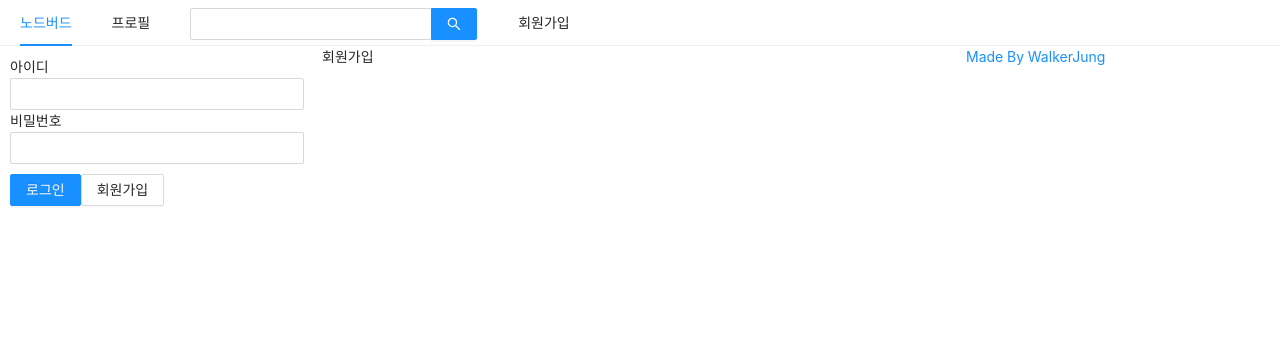
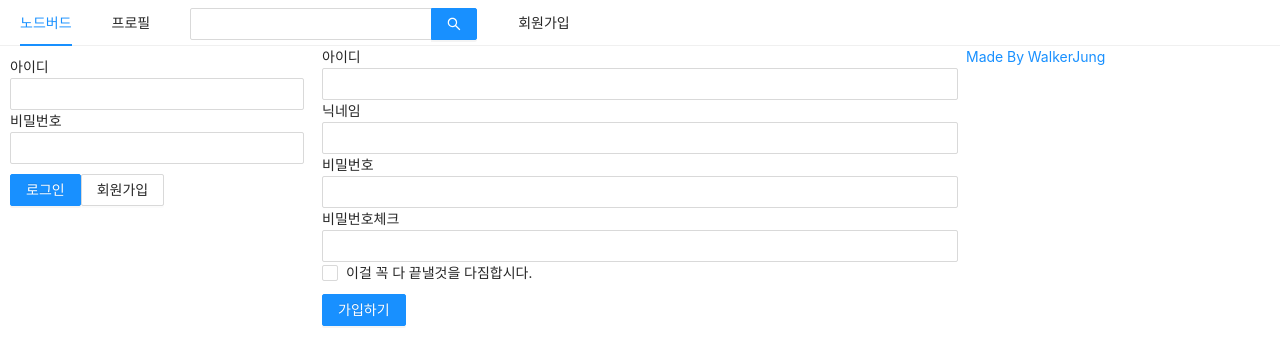
Before and after one commit to walkerJung/next-nodebird-front, a Next.js app: page /signup in a window 1280 px wide. Shown: the top 364 px of the page. Built offline with nearby package versions, Linux system fonts and the light colour scheme.

Commit message:
# 회원가입 페이지, 커스텀 hook 추가

```diff
--- a/components/LoginForm.js
+++ b/components/LoginForm.js
@@ -1,7 +1,9 @@
 import { Button, Form, Input } from "antd";
-import { useState, useCallback } from "react";
+import { useCallback } from "react";
 import Link from "next/link";
 import styled from "styled-components";
+import PropTypes from "prop-types";
+import useInput from "../hooks/useInput";
 
 const ButtonWrapper = styled.div`
   margin-top: 10px;
@@ -12,14 +14,8 @@
 `;
 
 const LoginForm = ({ setIsLoggedIn }) => {
-  const [id, setId] = useState();
-  const [password, setPassword] = useState();
-  const onChangeId = useCallback((e) => {
-    setId(e.target.value);
-  }, []);
-  const onChangePassword = useCallback((e) => {
-    setPassword(e.target.value);
-  }, []);
+  const [id, onChangeId] = useInput("");
+  const [password, onChangePassword] = useInput("");
   const onSubmitForm = useCallback(() => {
     console.log(id, password);
     setIsLoggedIn(true);
@@ -55,4 +51,9 @@
     </FormWrapper>
   );
 };
+
+LoginForm.propTypes = {
+  setIsLoggedIn: PropTypes.func.isRequired,
+};
+
 export default LoginForm;
--- /dev/null
+++ b/hooks/useInput.js
@@ -0,0 +1,9 @@
+import { useState, useCallback } from "react";
+
+export default (initialValue = null) => {
+  const [value, setValue] = useState(initialValue);
+  const handler = useCallback((e) => {
+    setValue(e.target.value);
+  }, []);
+  return [value, handler];
+};
--- a/pages/signup.js
+++ b/pages/signup.js
@@ -1,14 +1,104 @@
 import AppLayout from "../components/AppLayout";
 import Head from "next/head";
+import { Form, Input, Checkbox, Button } from "antd";
+import { useCallback, useState } from "react";
+import useInput from "../hooks/useInput";
+import styled from "styled-components";
+
+const ErrorMessage = styled.div`
+  color: red;
+`;
 
 const Signup = () => {
+  const [id, onChangeId] = useInput("");
+  const [nickname, onChangeNickname] = useInput("");
+  const [password, onChangePassword] = useInput("");
+
+  const [passwordCheck, setPasswordCheck] = useState("");
+  const [passwordError, setPasswordError] = useState(false);
+  const onChangePasswordCheck = useCallback(
+    (e) => {
+      setPasswordCheck(e.target.value);
+      setPasswordError(e.target.value !== password);
+    },
+    [password]
+  );
+
+  const [term, setTerm] = useState("");
+  const [termError, setTermError] = useState(false);
+  const onChangeTerm = useCallback((e) => {
+    setTerm(e.target.checked);
+    setTermError(false);
+  }, []);
+
+  const onSubmit = useCallback(() => {
+    if (password !== passwordCheck) {
+      return setPasswordError(true);
+    }
+    if (!term) {
+      return setTermError(true);
+    }
+    console.log(id, nickname, password);
+  }, [password, passwordCheck, term]);
   return (
-    <>
+    <AppLayout>
       <Head>
         <title>NodeBird | 회원가입</title>
       </Head>
-      <AppLayout>회원가입</AppLayout>
-    </>
+      <Form onFinish={onSubmit}>
+        <div>
+          <label htmlFor="user-id">아이디</label>
+          <br />
+          <Input name="user-id" value={id} onChange={onChangeId} required />
+        </div>
+        <div>
+          <label htmlFor="user-nickname">닉네임</label>
+          <br />
+          <Input
+            name="user-nick"
+            value={nickname}
+            onChange={onChangeNickname}
+            required
+          />
+        </div>
+        <div>
+          <label htmlFor="user-password">비밀번호</label>
+          <br />
+          <Input
+            name="user-password"
+            type="password"
+            value={password}
+            onChange={onChangePassword}
+            required
+          />
+        </div>
+        <div>
+          <label htmlFor="user-password-check">비밀번호체크</label>
+          <br />
+          <Input
+            name="user-password-check"
+            type="password"
+            value={passwordCheck}
+            onChange={onChangePasswordCheck}
+            required
+          />
+          {passwordError && (
+            <ErrorMessage>비밀번호가 일치하지않습니다.</ErrorMessage>
+          )}
+        </div>
+        <div>
+          <Checkbox name="user-term" checked={term} onChange={onChangeTerm}>
+            이걸 꼭 다 끝낼것을 다짐합시다.
+          </Checkbox>
+          {termError && <ErrorMessage>약관에 동의해주세요.</ErrorMessage>}
+        </div>
+        <div style={{ marginTop: 10 }}>
+          <Button type="primary" htmlType="submit">
+            가입하기
+          </Button>
+        </div>
+      </Form>
+    </AppLayout>
   );
 };
 
```
